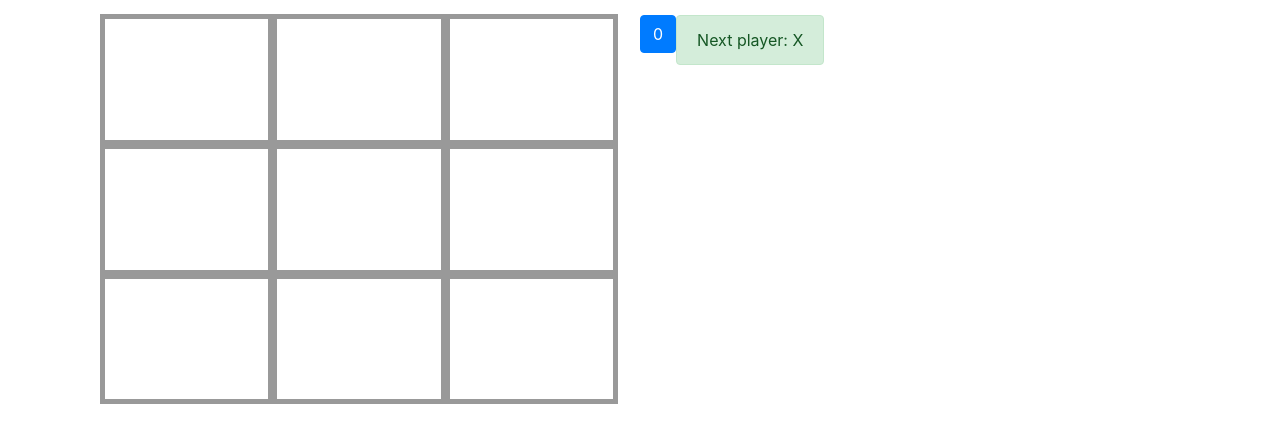
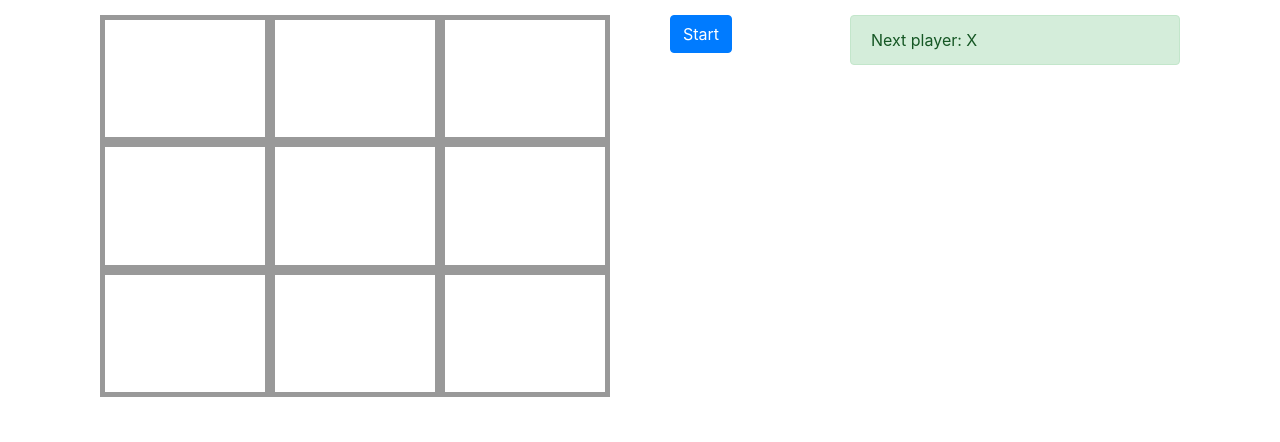
Before and after one commit to quesow/tictactoe, a React app: page / in a window 1280 px wide. Built offline with nearby package versions, Linux system fonts and the light colour scheme.

Commit message:
Adjust styles

```diff
--- a/src/css/index.css
+++ b/src/css/index.css
@@ -1,14 +1,10 @@
 .square {
   background: #fff;
   border: 5px solid #999;
-  font-size: 11vw;
+  /* font-size: 11vw; */
   font-weight: bold;
   line-height: 34px;
-  margin-right: -1px;
-  margin-top: -1px;
-  padding: 0;
   text-align: center;
-  width: 33%;
   padding-top: 12%;
   padding-bottom: 11%;
 }
@@ -26,17 +22,5 @@
 }
 
 .game {
-  display: flex;
   margin-top: 15px;
 }
-
-.game-info {
-  margin-left: 10%;
-  list-style: none;
-  width: 20%;
-  text-align: center;
-}
-
-.game-board {
-  width: 70%;
-}
--- a/src/index.js
+++ b/src/index.js
@@ -10,7 +10,7 @@ import './css/bootstrap.css';
 
 function Square(props) {
   return (
-    <button className="square" onClick={props.onClick}>
+    <button className="square col-sm" onClick={props.onClick}>
       {props.value}
     </button>
   );
@@ -25,7 +25,7 @@ class Board extends React.Component {
 
   render() {
     return (
-      <div>
+      <div className="container">
         <div className="board-row">
           {this.renderSquare(0)}
           {this.renderSquare(1)}
@@ -88,8 +88,8 @@ class Game extends React.Component {
     const winner = calculateWinner(current.squares);
     const moves = history.map((step, move) => {
       const desc = move ?
-        `${move}` :
-        '0';
+        `#${move}` :
+        'Start';
       return (
         <button key={move} className={"btn btn-primary btn-block"} onClick={() => this.jumpTo(move)}>{desc}</button>
       );
@@ -103,23 +103,27 @@ class Game extends React.Component {
     }
 
     return (
-      <div className="game container">
-        <div className="game-board container">
+      <div className="container">
+        <div className="game row">
+          <div className="game-board col">
             <Board
               squares={current.squares}
               handleClick={(i) => this.handleClick(i)}
             />
 
           </div>
+          <div className="col">
             <div className="container">
               <div className="row">
-            <div className="cols-sm">
+                <div className="col-4">
                   <div className="btn-group" role="group">
                     <div>{moves}</div>
                   </div>
                 </div>
-            <div className="cols-sm">
+                <div className="col">
                   <div className="alert alert-success">{status}</div>
+                </div>
+              </div>
             </div>
           </div>
         </div>
```
Lines whose indentation alone changed are shown as unchanged.
